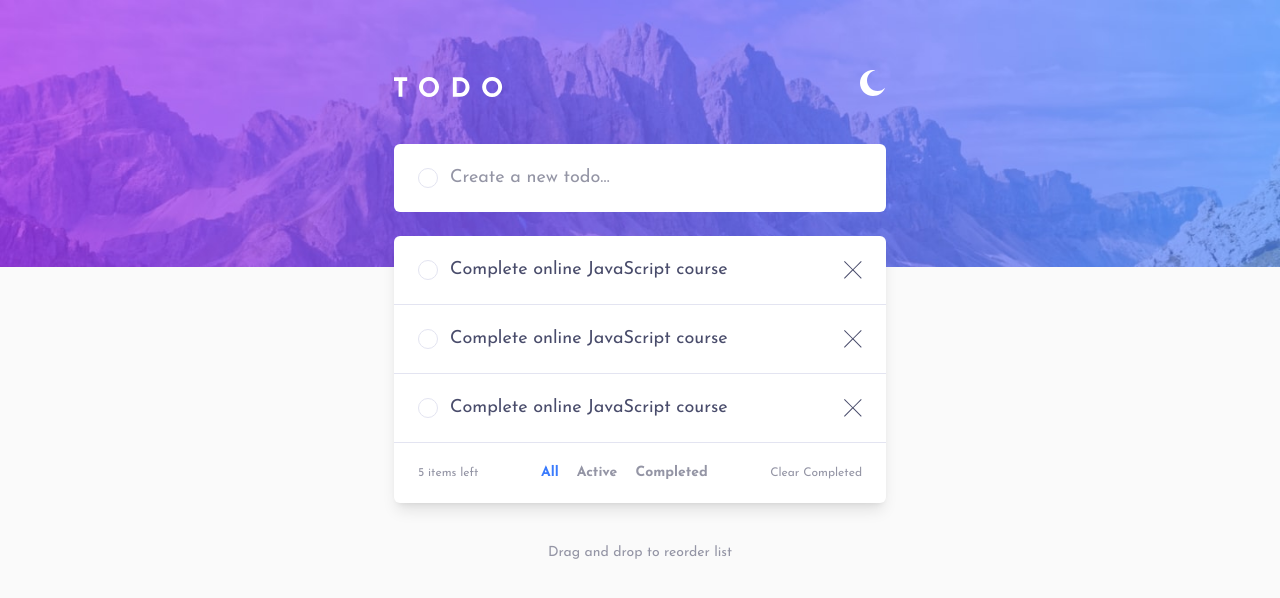
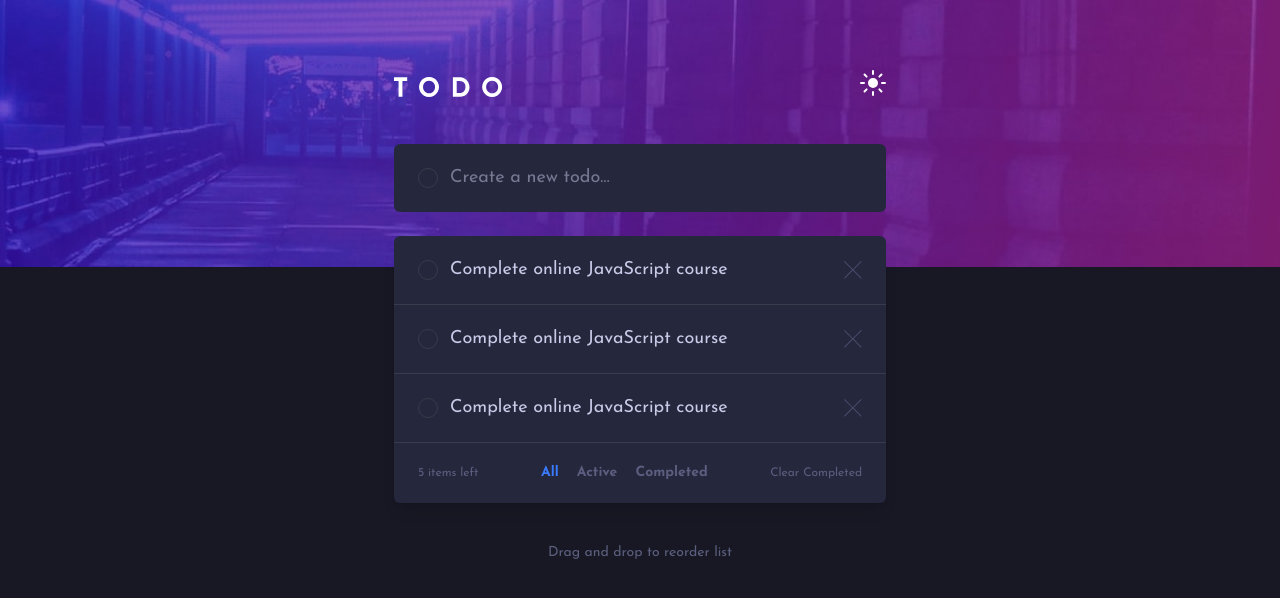
Before and after one commit to David-Henery4/Listy-Todo, a Next.js app: page / in a window 1280 px wide. Both pictures are taken after a click on the button "Theme Toggle: Currently light theme". Shown: the top 598 px of the page. Built offline with nearby package versions, Linux system fonts and the light colour scheme.

Commit message:
theme-toggle-functionality

```diff
--- a/src/app/layout.tsx
+++ b/src/app/layout.tsx
@@ -15,7 +15,7 @@ export default function RootLayout({
 }>) {
   return (
     <html suppressHydrationWarning lang="en" className={`${jose.variable}`}>
-      <body className="font-joseSans bg-veryLightGray_light">
+      <body className="font-joseSans bg-veryLightGray_light dark:bg-backgroundBody_dark">
         <ThemeProvider attribute="class">{children}</ThemeProvider>
       </body>
     </html>
--- a/src/components/HeaderImage.tsx
+++ b/src/components/HeaderImage.tsx
@@ -1,40 +1,24 @@
 "use client";
-import Image, {StaticImageData} from "next/image";
-import {
-  bgDesktopLight,
-  bgDesktopDark,
-} from "../../public/images";
-import { useTheme } from "next-themes";
-
-interface ImgData {
-  img: string | StaticImageData;
-  alt: string;
-}
+import Image from "next/image";
+import { bgDesktopLight, bgDesktopDark } from "../../public/images";
 
 const HeaderImage = () => {
-  const { resolvedTheme } = useTheme();
-  //
-  const handleImgThemeAndAlt = (): ImgData => {
-    if (resolvedTheme === "dark"){
-      return {
-        img: bgDesktopDark,
-        alt: "A well lit city car park corridor at night.",
-      };
-    }
-    return {
-      img: bgDesktopLight,
-      alt: "Light mode header background image of a rocky mountain face."
-    }
-  };
   //
   return (
     <div className="w-full absolute top-0 left-0">
       <Image
         quality={100}
         priority={true}
-        className="w-full min-h-[200px] max-h-[300px] object-cover object-center"
-        src={handleImgThemeAndAlt().img}
-        alt={handleImgThemeAndAlt().alt}
+        className="w-full min-h-[200px] max-h-[300px] object-cover object-center hidden dark:block"
+        src={bgDesktopDark}
+        alt="A well lit city car park corridor at night."
+      />
+      <Image
+        quality={100}
+        priority={true}
+        className="w-full min-h-[200px] max-h-[300px] object-cover object-center block dark:hidden"
+        src={bgDesktopLight}
+        alt="A rocky mountain face, with blue skies and light clouds, on a sunny day."
       />
     </div>
   );
--- a/src/components/Headerbar.tsx
+++ b/src/components/Headerbar.tsx
@@ -1,4 +1,5 @@
-import { LogoIcon, MoonIcon, SunIcon } from "../../public/images";
+import { LogoIcon } from "../../public/images";
+import ThemeToggle from "./header/ThemeToggle";
 
 const Headerbar = () => {
   return (
@@ -10,12 +11,7 @@ const Headerbar = () => {
         <span className="sr-only">Application Logo Icon: TODO</span>
       </h1>
       <div>
-        <button>
-          <span>
-            <MoonIcon />
-          </span>
-          <span className="sr-only">Theme Toggle: Currently light theme</span>
-        </button>
+        <ThemeToggle/>
       </div>
     </div>
   );
--- a/src/components/TodosContent.tsx
+++ b/src/components/TodosContent.tsx
@@ -7,7 +7,7 @@ const TodosContent = () => {
 
       <TodosContainer />
 
-      <p className="mt-10 text-center text-sm text-labelGrey_light">
+      <p className="mt-10 text-center text-sm text-labelGrey_light dark:text-dragNDropLabel_dark">
         Drag and drop to reorder list
       </p>
     </section>
--- a/src/components/content/TodoInput.tsx
+++ b/src/components/content/TodoInput.tsx
@@ -3,8 +3,8 @@ import Input from "./input/Input";
 const TodoInput = () => {
   return (
     <form className="w-full">
-      <div className="px-5 py-[14px] flex justify-start items-center rounded-md bg-white gap-3 smLap:px-6 smLap:py-5">
-        <span className="w-5 h-5 rounded-full border border-border_light hover:cursor-pointer"></span>
+      <div className="px-5 py-[14px] flex justify-start items-center rounded-md bg-white gap-3 smLap:px-6 smLap:py-5 dark:bg-todoBg_dark">
+        <span className="w-5 h-5 rounded-full border border-border_light hover:cursor-pointer dark:border-border_dark"></span>
         <Input />
       </div>
     </form>
--- a/src/components/content/TodosContainer.tsx
+++ b/src/components/content/TodosContainer.tsx
@@ -4,14 +4,14 @@ import TodosStatusBar from "./TodosStatusBar";
 const TodosContainer = () => {
   return (
     <>
-      <menu className="w-full mt-4 rounded-md bg-white shadow-lg smLap:mt-6">
+      <menu className="w-full mt-4 rounded-md bg-white shadow-lg smLap:mt-6 dark:bg-todoBg_dark">
         <Todo />
         <Todo />
         <Todo />
-        <li className="px-5 py-4 flex justify-between items-center text-xs text-labelGrey_light smLap:px-6 smLap:py-5">
-          <p className="smLap:min-w-max">5 items left</p>
+        <li className="px-5 py-4 flex justify-between items-center text-xs text-labelGrey_light smLap:px-6 smLap:py-5 dark:text-dragNDropLabel_dark">
+          <p className="min-w-max">5 items left</p>
           <TodosStatusBar size="lg" />
-          <p className="smLap:min-w-max">Clear Completed</p>
+          <p className="min-w-max">Clear Completed</p>
         </li>
       </menu>
       <TodosStatusBar size="sm" />
--- a/src/components/content/TodosStatusBar.tsx
+++ b/src/components/content/TodosStatusBar.tsx
@@ -6,7 +6,13 @@ interface screen {
 const TodosStatusBar = ({size}: screen) => {
   const isLapScreenOrAbove = size === "lg" ? true : false
   return (
-    <div className={`w-full py-4 mt-4 bg-white rounded-md shadow-lg justify-center items-center gap-[18px] font-bold text-sm text-labelGrey_light ${isLapScreenOrAbove ? "hidden smLap:flex smLap:shadow-none smLap:bg-white/0 smLap:m-0 smLap:p-0 smLap:rounded-none" : "flex smLap:hidden"}`}>
+    <div
+      className={`w-full py-4 mt-4 bg-white rounded-md shadow-lg justify-center items-center gap-[18px] font-bold text-sm text-labelGrey_light dark:text-dragNDropLabel_dark dark:bg-todoBg_dark ${
+        isLapScreenOrAbove
+          ? "hidden smLap:flex smLap:shadow-none smLap:bg-white/0 smLap:m-0 smLap:p-0 smLap:rounded-none"
+          : "flex smLap:hidden"
+      }`}
+    >
       <p className="text-brightBlue hover:cursor-pointer">All</p>
       <p className=" hover:cursor-pointer">Active</p>
       <p className=" hover:cursor-pointer">Completed</p>
--- a/src/components/content/input/Input.tsx
+++ b/src/components/content/input/Input.tsx
@@ -14,11 +14,15 @@ const Input = () => {
         onFocus={(e) => setIsInputActive(true)}
         onBlur={(e) => {
           const inputValue: string = e.target.value;
-          inputValue.length >= 1 ? setIsInputActive(true) : setIsInputActive(false)
+          inputValue.length >= 1
+            ? setIsInputActive(true)
+            : setIsInputActive(false);
         }}
       />
       <label
-        className={`absolute top-1/2 left-0 -translate-y-1/2 pointer-events-none text-labelGrey_light ${isInputActive ? "hidden" : "block"}`}
+        className={`absolute top-1/2 left-0 -translate-y-1/2 pointer-events-none text-labelGrey_light dark:text-labelGrey_dark ${
+          isInputActive ? "hidden" : "block"
+        }`}
         htmlFor="todo-input"
       >
         Create a new todo…
--- a/src/components/content/todo/Todo.tsx
+++ b/src/components/content/todo/Todo.tsx
@@ -2,14 +2,12 @@ import { CrossIcon } from "../../../../public/images";
 
 const Todo = () => {
   return (
-    <li className="px-5 py-4 flex justify-start items-center border-b border-b-border_light smLap:px-6 smLap:py-5">
-      <button className="w-5 h-5 rounded-full border border-border_light">
-        <span>
-
-        </span>
+    <li className="px-5 py-4 flex justify-start items-center border-b border-b-border_light smLap:px-6 smLap:py-5 dark:border-b-border_dark">
+      <button className="w-5 h-5 rounded-full border border-border_light dark:border-border_dark">
+        <span></span>
         <span className="sr-only">Toggle todo completed or uncompleted</span>
       </button>
-      <p className="text-xs text-todoText_light ml-3 mr-auto flex-1 smLap:text-lg">
+      <p className="text-xs text-todoText_light ml-3 mr-auto flex-1 smLap:text-lg dark:text-todoText_dark">
         Complete online JavaScript course
       </p>
       <span className="hover:cursor-pointer">
--- /dev/null
+++ b/src/components/header/ThemeToggle.tsx
@@ -0,0 +1,33 @@
+"use client";
+import { useTheme } from "next-themes";
+import { MoonIcon, SunIcon } from "../../../public/images";
+import { useEffect, useState } from "react";
+
+const ThemeToggle = () => {
+  const [isMounted, setIsMounted] = useState(false);
+  const { setTheme, resolvedTheme } = useTheme();
+  //
+  const handleThemeToggle = () => {
+    const newTheme = resolvedTheme === "light" ? "dark" : "light";
+    setTheme(newTheme);
+  };
+  useEffect(() => {
+    setIsMounted(true);
+  }, []);
+  //
+  return (
+    <button onClick={() => handleThemeToggle()}>
+      <span className="hidden dark:block">{<SunIcon />}</span>
+      <span className="block dark:hidden">{<MoonIcon />}</span>
+      <span className="sr-only">
+        {isMounted && resolvedTheme === "light" ? (
+          "Theme Toggle: Currently light theme"
+        ) : (
+          "Theme Toggle: Currently dark theme"
+        )}
+      </span>
+    </button>
+  );
+};
+
+export default ThemeToggle;
--- a/tailwind.config.ts
+++ b/tailwind.config.ts
@@ -1,7 +1,7 @@
 import type { Config } from "tailwindcss";
 
 const config: Config = {
-  darkMode: 'class',
+  darkMode: "class",
   content: [
     "./src/pages/**/*.{js,ts,jsx,tsx,mdx}",
     "./src/components/**/*.{js,ts,jsx,tsx,mdx}",
@@ -30,7 +30,10 @@ const config: Config = {
       //
       todoText_dark: "#C8CBE7",
       todoTextCrossedOut_dark: "#4D5067",
+      backgroundBody_dark: "#171823",
       labelGrey_dark: "#767992",
+      dragNDropLabel_dark: "#5B5E7E",
+      todoBg_dark: "#25273D",
       border_dark: "#393A4B",
       veryDarkBlue_dark: "#161722",
       veryDarkDesaturatedBlue_dark: "#25273C",
```
